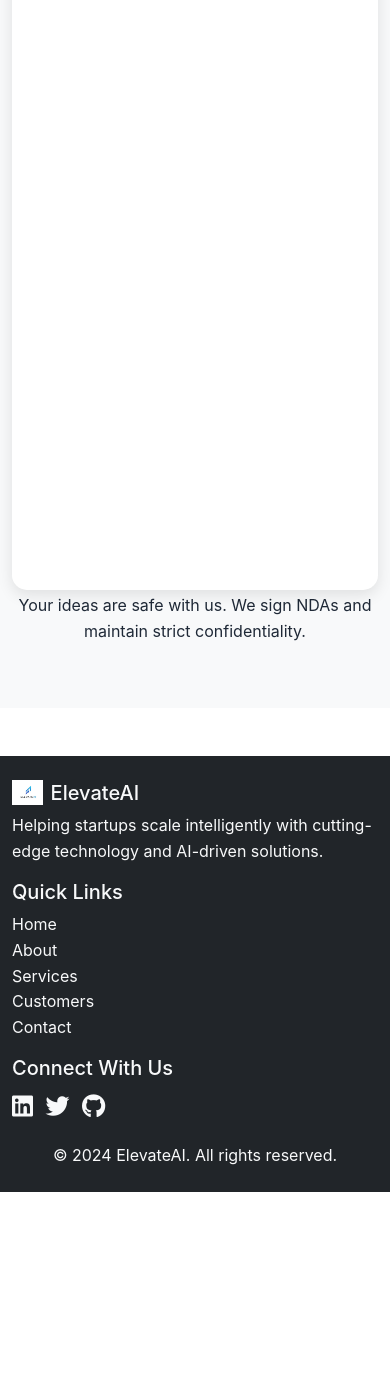
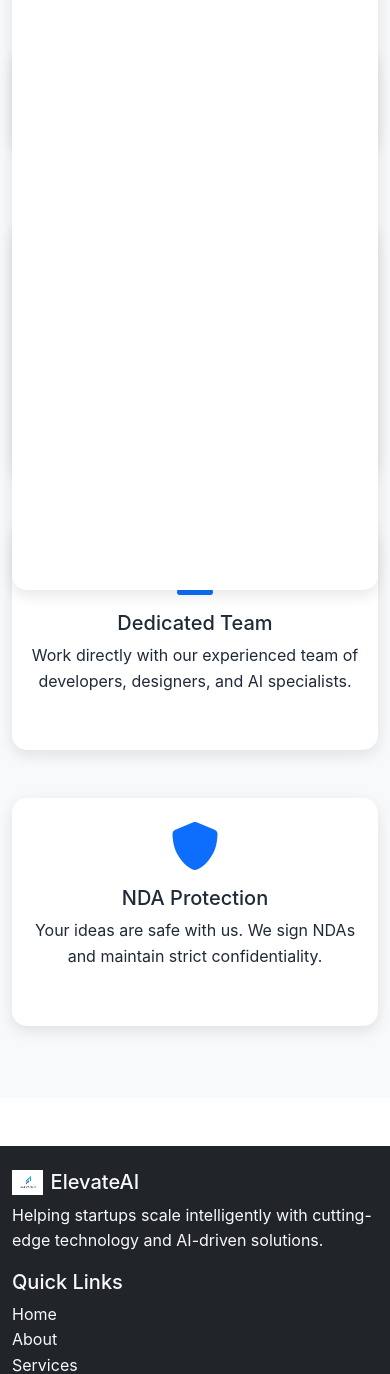
Before and after one commit to sakshamgupta1298/ElevateAI, a Flask app: page /contact in a window 390 px wide. Shown: the part 2401-3775 px from the top of the page. Before the commit the page ends 3593 px from the top, so only its background shows below. Run offline with Flask 3, Linux system fonts and the light colour scheme.

Commit message:
overlapping fixed

```diff
--- a/static/css/style.css
+++ b/static/css/style.css
@@ -548,6 +548,36 @@
     color: var(--primary-color);
 }
 
+.why-contact-section .col-lg-4,
+.why-contact-section .col-md-6,
+.why-contact-section .col-sm-12 {
+    margin-bottom: 2rem;
+}
+
+.why-contact-section .text-center {
+    background: white;
+    padding: 2rem 1.5rem;
+    border-radius: 15px;
+    box-shadow: 0 5px 15px rgba(0, 0, 0, 0.1);
+    transition: transform 0.3s ease;
+    height: 100%;
+    margin-bottom: 1rem;
+}
+
+.why-contact-section .text-center:hover {
+    transform: translateY(-5px);
+}
+
+/* Ensure proper spacing and prevent overlapping */
+.why-contact-section .row {
+    margin: 0 -15px;
+}
+
+.why-contact-section .row > [class*="col-"] {
+    padding-left: 15px;
+    padding-right: 15px;
+}
+
 /* Responsive Design */
 @media (max-width: 768px) {
     .hero-section, .about-hero-section, .services-hero-section {
@@ -567,6 +597,17 @@
     }
 
     .process-step {
+        margin-bottom: 1rem;
+    }
+
+    .why-contact-section .col-lg-4,
+    .why-contact-section .col-md-6,
+    .why-contact-section .col-sm-12 {
+        margin-bottom: 1.5rem;
+    }
+
+    .why-contact-section .text-center {
+        padding: 1.5rem 1rem;
         margin-bottom: 1rem;
     }
 }
--- a/templates/contact.html
+++ b/templates/contact.html
@@ -112,22 +112,22 @@
 <section class="why-contact-section py-5 bg-light">
     <div class="container">
         <h3 class="text-center mb-5">Why Startups Choose ElevateAI</h3>
-        <div class="row g-4">
-            <div class="col-md-4">
+        <div class="row g-4 justify-content-center">
+            <div class="col-lg-4 col-md-6 col-sm-12">
                 <div class="text-center">
                     <i class="fas fa-clock fa-3x text-primary mb-3"></i>
                     <h5>Fast Response Time</h5>
                     <p>We respond to all inquiries within 24 hours and provide detailed project estimates quickly.</p>
                 </div>
             </div>
-            <div class="col-md-4">
+            <div class="col-lg-4 col-md-6 col-sm-12">
                 <div class="text-center">
                     <i class="fas fa-users fa-3x text-primary mb-3"></i>
                     <h5>Dedicated Team</h5>
                     <p>Work directly with our experienced team of developers, designers, and AI specialists.</p>
                 </div>
             </div>
-            <div class="col-md-4">
+            <div class="col-lg-4 col-md-6 col-sm-12">
                 <div class="text-center">
                     <i class="fas fa-shield-alt fa-3x text-primary mb-3"></i>
                     <h5>NDA Protection</h5>
```
Also changed, not shown: gunicorn.conf.py (line endings or trailing spaces), requirements-prod.txt (line endings or trailing spaces), templates/about.html (line endings or trailing spaces), templates/customers.html (line endings or trailing spaces), templates/services.html (line endings or trailing spaces), wsgi.py (line endings or trailing spaces), 3 other files.
